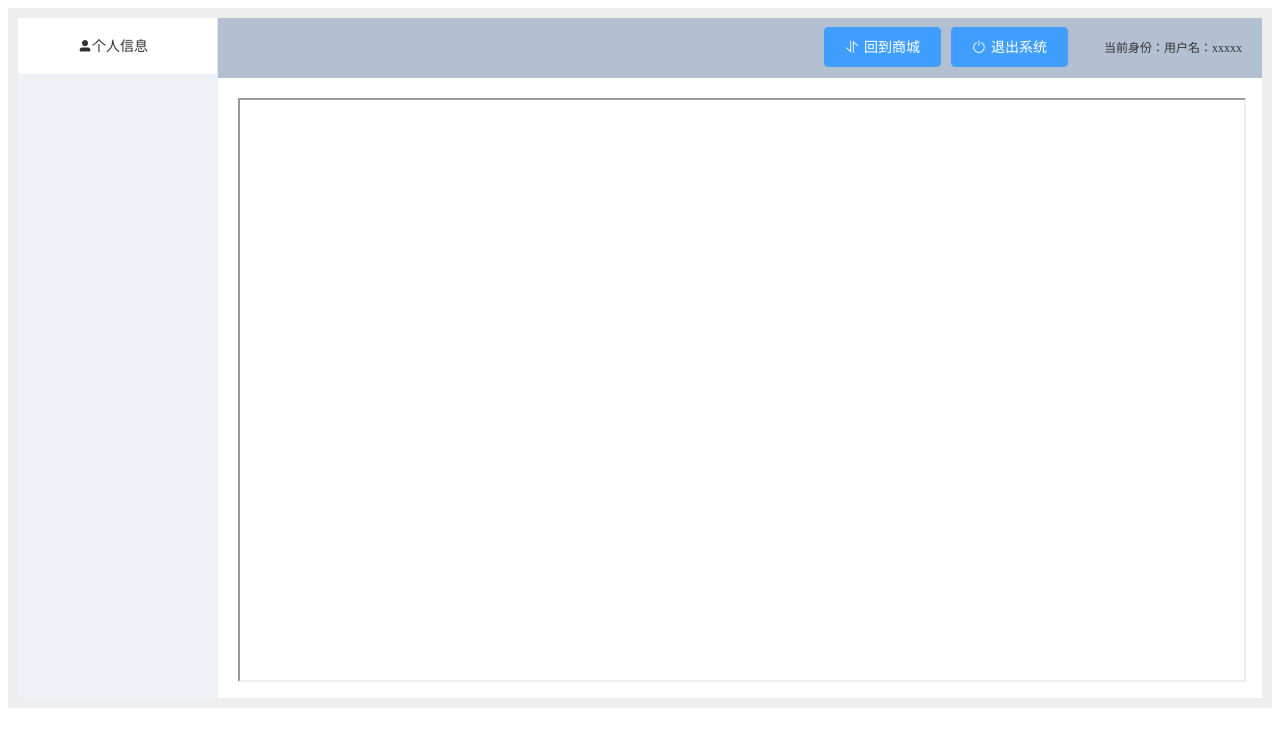
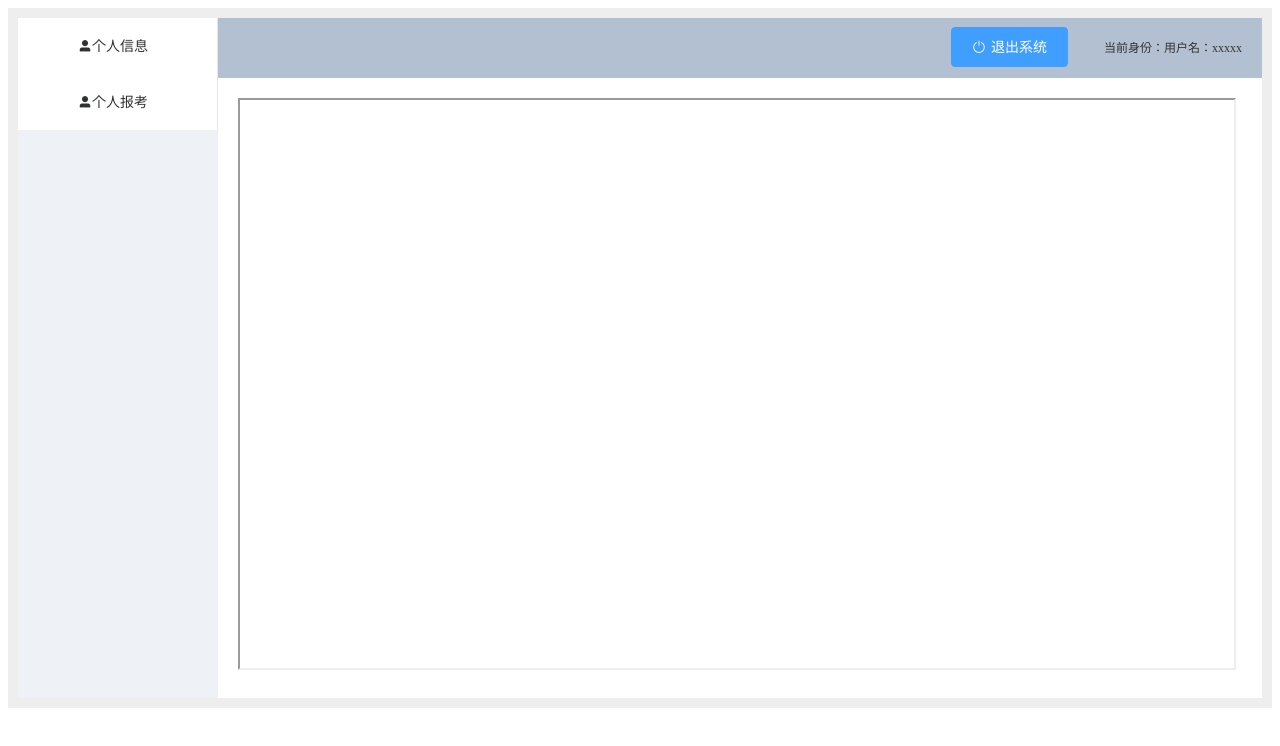
Before and after one commit to SoulMK358/Hwadee, a Vue app: page /StuHomePage in a window 1280 px wide. Shown: the top 746 px of the page. Built offline with nearby package versions, Linux system fonts and the light colour scheme.

Commit message:
左侧边栏添加个人报考选项

```diff
--- a/src/components/HomePage/StuHomePage.vue
+++ b/src/components/HomePage/StuHomePage.vue
@@ -17,19 +17,21 @@
         <el-menu-item @click="openUrl('/StuHomePage/SelfMsg')" style="padding-left: 60px;"
                       class="el-icon-user-solid">个人信息
         </el-menu-item>
+        <el-menu-item @click="openUrl('/StuHomePage/SelfEnroll')" style="padding-left: 60px;"
+                      class="el-icon-user-solid">个人报考
+        </el-menu-item>
       </el-menu>
     </el-aside>
     <el-container>
       <el-header style="text-align: right; font-size: 12px">
-        <el-button type="primary" @click="goToGoodShow" icon="el-icon-sort">回到商城</el-button>
         <el-button type="primary" icon="el-icon-switch-button" @click="exit">退出系统</el-button>
         <span style="text-align: left">　　　当前身份：{{ Stu.role }}</span>
         <span>用户名：{{ Stu.userName }}</span>
       </el-header>
 
       <el-main>
-        <iframe class="myIfame" scrolling="auto" :src="url" name="right" width="100%"
-                height="100%"></iframe>
+        <iframe class="myIfame" scrolling="auto" :src="url" name="right" width="99%"
+                height="98%"></iframe>
       </el-main>
     </el-container>
   </el-container>
```
